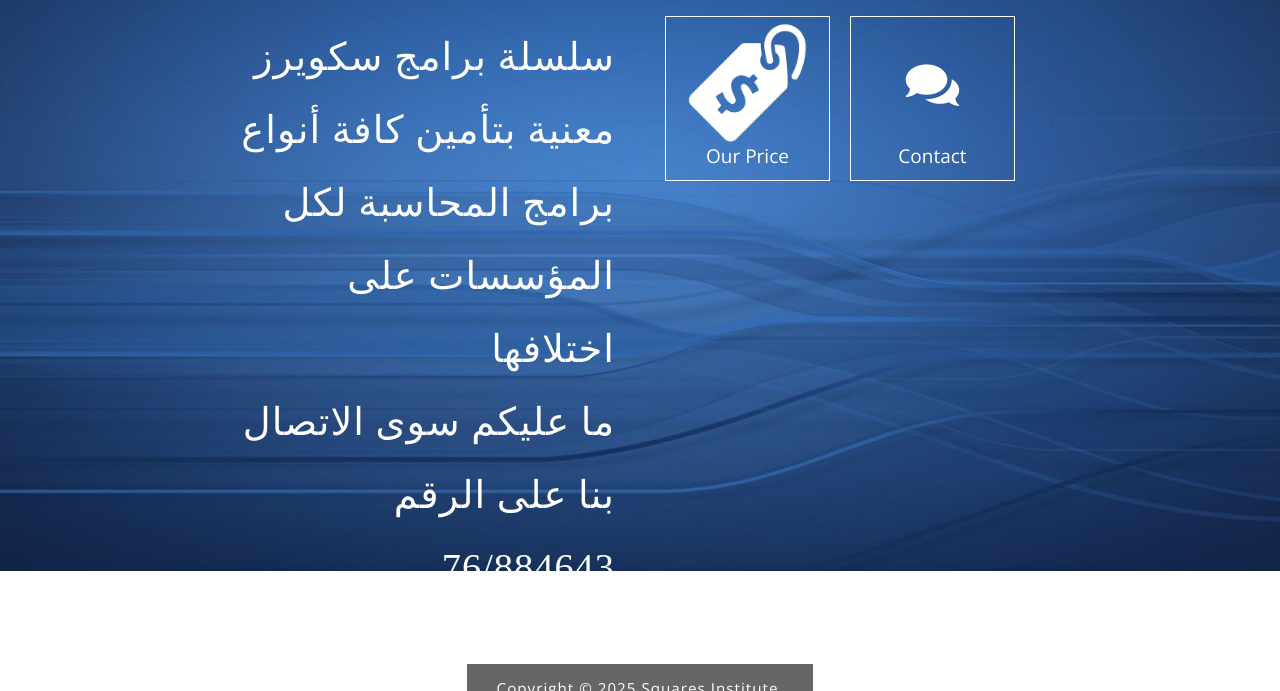
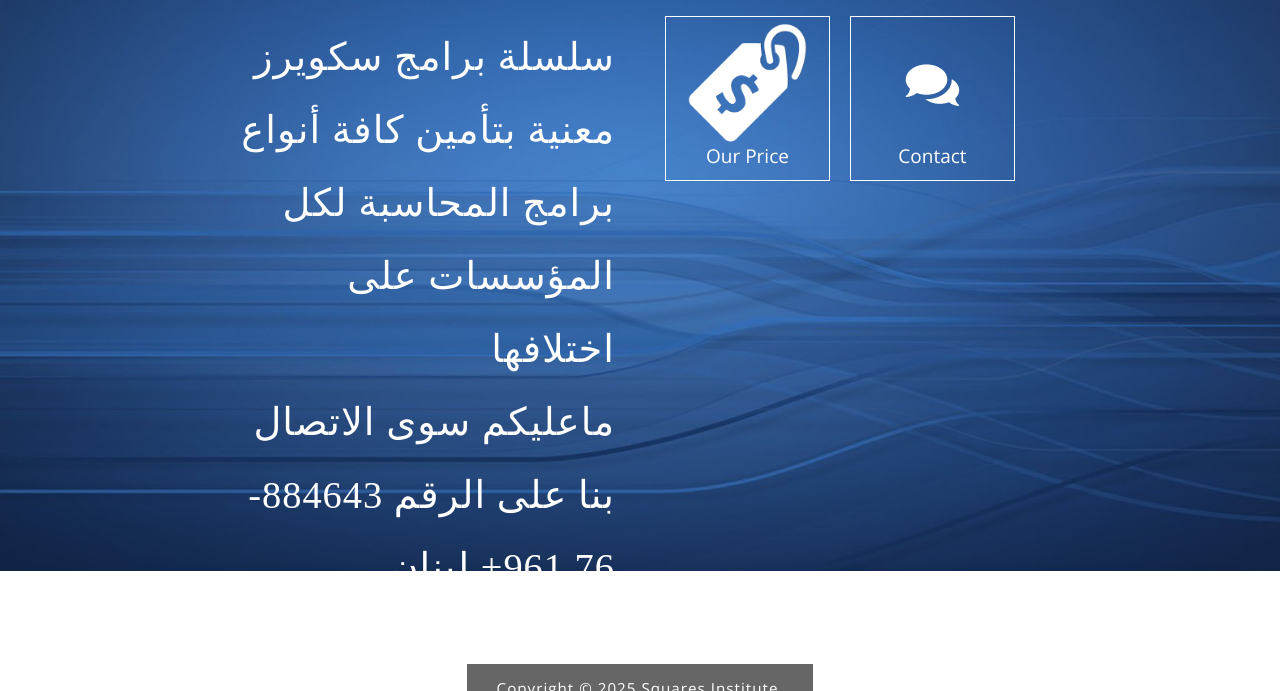
Before and after one commit to alsahas/squares, a plain HTML site: page index.html in a window 1280 px wide. Shown: the part 229-920 px from the top of the page. Drawn offline with nearby package versions, Linux system fonts and the light colour scheme.

Commit message:
Add files via upload

```diff
--- a/index.html
+++ b/index.html
@@ -35,7 +35,7 @@ https://www.tooplate.com/view/2097-pop
                         <div class="tm-site-header">
                             <h1 style="font-family:Calibri;font-weight:BOLD;font-size:4vw"><span style="font-size:4vw"> سلسلة برامج</span><br><b><span  style="font-size:4vw;color:#d0a70b">SQ</span><span style="font-size:4vw;color:#9f2c6c">UAR</span><span style="font-size:4vw;color:#90c8b8">ES</span></b></h1>
                             <img src="img/underline.png" class="img-fluid mb-4">
-                            <p style="font-family:Sakkal Majalla;font-size:3vw">سلسلة برامج سكويرز معنية بتأمين كافة أنواع برامج المحاسبة لكل المؤسسات على اختلافها<br>ما عليكم سوى الاتصال بنا على الرقم 76/884643</p>
+                            <p style="font-family:Sakkal Majalla;font-size:3vw">سلسلة برامج سكويرز معنية بتأمين كافة أنواع برامج المحاسبة لكل المؤسسات على اختلافها<br>ماعليكم سوى الاتصال بنا على الرقم 884643-76 961+ لبنان</p>
                         </div>
                     </div>
                     <div class="col-sm-12 col-md-6 col-lg-6 col-xl-6">
```
